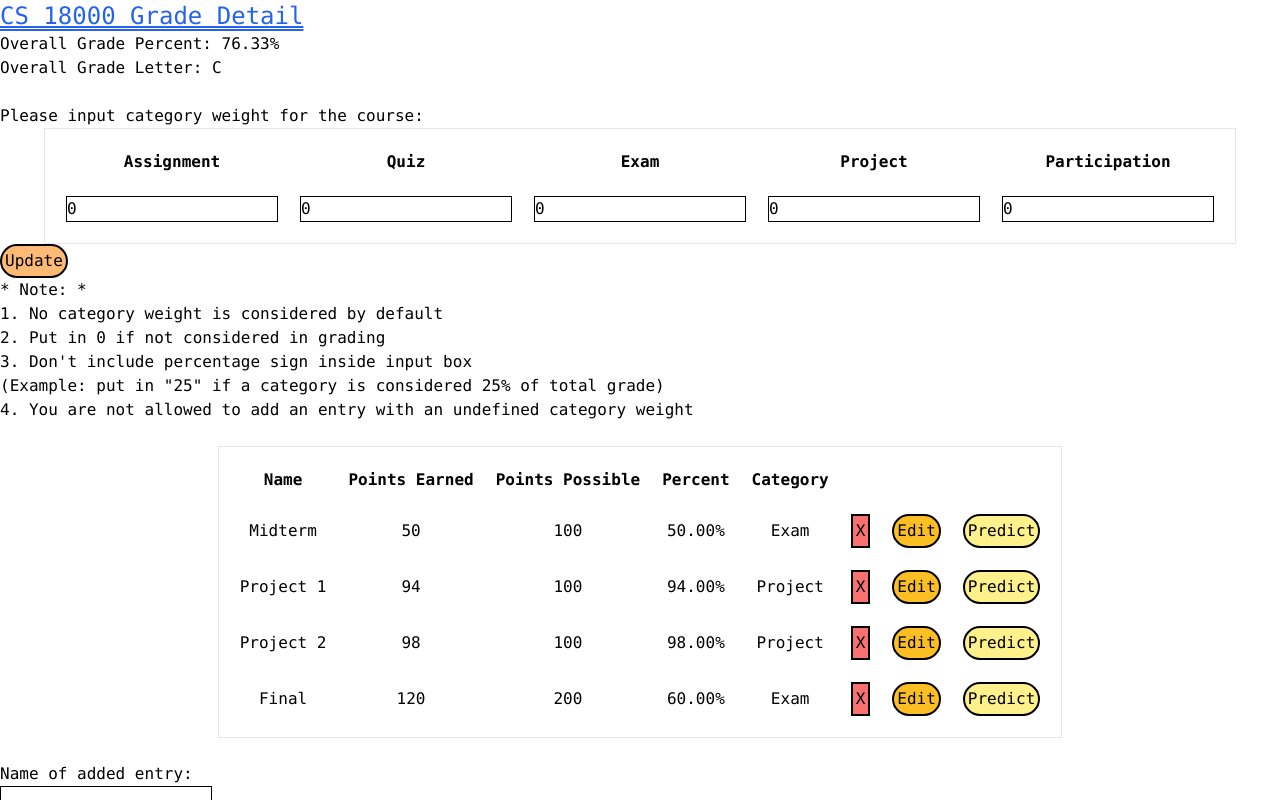
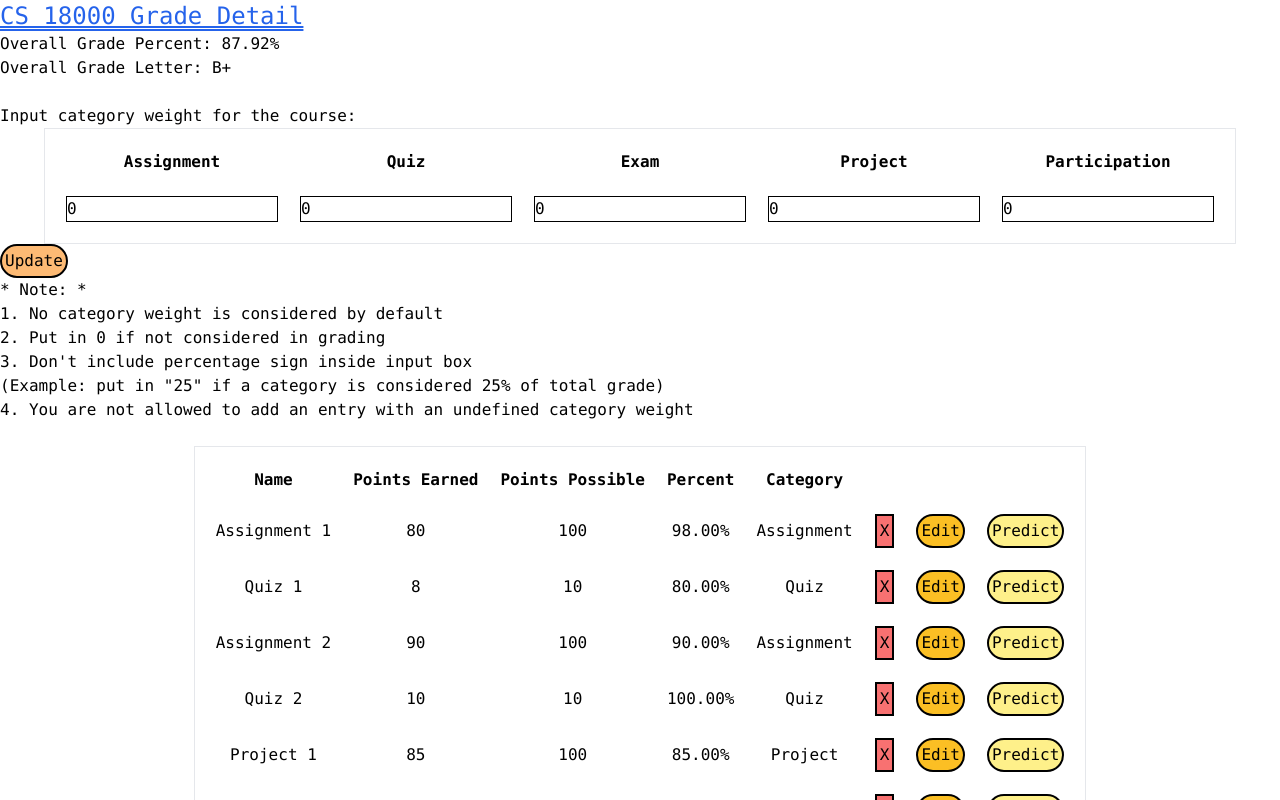
Before and after one commit to AndyLi0503/Brighten, a React (Create React App) app: page / in a window 1280 px wide. Shown: the top 800 px of the page. Built offline with nearby package versions, Linux system fonts and the light colour scheme.

Commit message:
Ready for final demo

```diff
--- a/src/components/Entry.jsx
+++ b/src/components/Entry.jsx
@@ -205,57 +205,104 @@ function Entry({
       totalPossible = 0
     }
 
-    console.log(_gradePercent)
+    // console.log(_gradePercent)
     let percentNeeded =
       parseInt(entryTargetRef.current.value) / 100 - _gradePercent
 
     // console.log(percentNeeded)
-    console.log(examWeightProp)
+    // console.log(examWeightProp)
 
     if (thisCategory === 'Assignment') {
       if (weightsProp[0] === 0) {
-        setPEState((percentNeeded / assignmentWeightProp) * assignmentPP)
+        setPEState(
+          (
+            Math.round(
+              (percentNeeded / assignmentWeightProp) * assignmentPP * 100
+            ) / 100
+          ).toFixed(2)
+        )
       } else {
-        setPEState((percentNeeded / weightsProp[0]) * assignmentPP)
+        setPEState(
+          (
+            Math.round((percentNeeded / weightsProp[0]) * examPP * 100) / 100
+          ).toFixed(2)
+        )
       }
     }
     if (thisCategory === 'Quiz') {
       if (weightsProp[1] === 0) {
-        setPEState((percentNeeded / quizWeightProp) * quizPP)
+        setPEState(
+          (
+            Math.round((percentNeeded / quizWeightProp) * quizPP * 100) / 100
+          ).toFixed(2)
+        )
       } else {
-        setPEState((percentNeeded / weightsProp[1]) * quizPP)
+        setPEState(
+          (
+            Math.round((percentNeeded / weightsProp[1]) * quizPP * 100) / 100
+          ).toFixed(2)
+        )
       }
     }
     if (thisCategory === 'Exam') {
       if (weightsProp[2] === 0) {
-        setPEState((percentNeeded / examWeightProp) * examPP)
+        setPEState(
+          (
+            Math.round((percentNeeded / examWeightProp) * examPP * 100) / 100
+          ).toFixed(2)
+        )
       } else {
-        setPEState((percentNeeded / weightsProp[2]) * examPP)
+        setPEState(
+          (
+            Math.round((percentNeeded / weightsProp[2]) * examPP * 100) / 100
+          ).toFixed(2)
+        )
       }
     }
     if (thisCategory === 'Project') {
       if (weightsProp[3] === 0) {
-        setPEState((percentNeeded / projectWeightProp) * projectPP)
+        setPEState(
+          (
+            Math.round((percentNeeded / projectWeightProp) * projectPP * 100) /
+            100
+          ).toFixed(2)
+        )
       } else {
-        setPEState((percentNeeded / weightsProp[3]) * projectPP)
+        setPEState(
+          (
+            Math.round((percentNeeded / weightsProp[3]) * projectPP * 100) / 100
+          ).toFixed(2)
+        )
       }
     }
     if (thisCategory === 'Participation') {
       if (weightsProp[4] === 0) {
-        setPEState((percentNeeded / participationWeightProp) * participationPP)
+        setPEState(
+          (
+            Math.round(
+              (percentNeeded / examWeightProp) * participationPP * 100
+            ) / 100
+          ).toFixed(2)
+        )
       } else {
-        setPEState((percentNeeded / weightsProp[4]) * participationPP)
+        setPEState(
+          (
+            Math.round(
+              (percentNeeded / weightsProp[4]) * participationPP * 100
+            ) / 100
+          ).toFixed(2)
+        )
       }
     }
   }
 
   const handleOnClickEnd = () => {
-    setIsPredicting(false)
     handleEnd(
       entryProp.id,
-      parseInt(pointsEarnedState),
+      Number(pointsEarnedState),
       parseInt(pointsPossibleState)
     )
+    setIsPredicting(false)
   }
 
   if (isEditing && !isPredicting) {
@@ -298,10 +345,16 @@ function Entry({
     return (
       <tr>
         <td className="font-mono">{entryProp.name}</td>
-        <td className="font-mono">{pointsEarnedState}</td>
+        <td className="font-mono">
+          {(Math.round(pointsEarnedState * 100) / 100).toFixed(2)}
+        </td>
         <td className="font-mono">{pointsPossibleState}</td>
         <td className="font-mono">
-          {(pointsEarnedState / pointsPossibleState) * 100}%
+          {(
+            Math.round((pointsEarnedState / pointsPossibleState) * 100 * 100) /
+            100
+          ).toFixed(2)}
+          %
         </td>
         <td className="font-mono">{entryProp.category}</td>
         <td>
--- a/src/components/Table.jsx
+++ b/src/components/Table.jsx
@@ -35,18 +35,38 @@ export default function Table({ tableProp }) {
   const participationWeightRef = useRef()
 
   useEffect(function () {
-    const e1 = new Entry(uuidv4(), 'Midterm', 50, 100, '50.00%', 'Exam')
-    const e2 = new Entry(uuidv4(), 'Project 1', 94, 100, '94.00%', 'Project')
-    const e3 = new Entry(uuidv4(), 'Project 2', 98, 100, '98.00%', 'Project')
-    const e4 = new Entry(uuidv4(), 'Final', 120, 200, '60.00%', 'Exam')
-    // const e1 = new Entry(uuidv4(), 'Homework 1', 98, 100, '98.00%', Homework)
-    // const e2 = new Entry(uuidv4(), '')
+    const e1 = new Entry(
+      uuidv4(),
+      'Assignment 1',
+      80,
+      100,
+      '98.00%',
+      'Assignment'
+    )
+    const e2 = new Entry(uuidv4(), 'Quiz 1', 8, 10, '80.00%', 'Quiz')
+    const e3 = new Entry(
+      uuidv4(),
+      'Assignment 2',
+      90,
+      100,
+      '90.00%',
+      'Assignment'
+    )
+    const e4 = new Entry(uuidv4(), 'Quiz 2', 10, 10, '100.00%', 'Quiz')
+    const e5 = new Entry(uuidv4(), 'Project 1', 85, 100, '85.00%', 'Project')
+    const e6 = new Entry(uuidv4(), 'Midterm', 55, 100, '55.00%', 'Exam')
+    const e7 = new Entry(uuidv4(), 'Project 2', 190, 200, '95.00%', 'Project')
+    const e8 = new Entry(uuidv4(), 'Final', 285, 300, '95.00%', 'Exam')
 
     const arr = []
     arr.push(e1)
     arr.push(e2)
     arr.push(e3)
     arr.push(e4)
+    arr.push(e5)
+    arr.push(e6)
+    arr.push(e7)
+    arr.push(e8)
     setEntries(arr)
     setEntriesInit(arr)
 
@@ -58,7 +78,6 @@ export default function Table({ tableProp }) {
   }, [])
 
   useEffect(() => {
-    // console.log(weights)
     calculationTotal()
   }, [entries, weights])
 
@@ -96,7 +115,7 @@ export default function Table({ tableProp }) {
         {
           id: uuidv4(),
           name: name,
-          pointsEarned: npe,
+          pointsEarned: (Math.round(npe * 100 * 100) / 100).toFixed(2),
           pointsPossible: npp,
           percent: (Math.round((npe / npp) * 100 * 100) / 100).toFixed(2) + '%',
           category: category,
@@ -108,34 +127,6 @@ export default function Table({ tableProp }) {
     entryPERef.current.value = null
     entryPPRef.current.value = null
     entryCategoryRef.current.value = null
-  }
-
-  function checkContainsWeight() {
-    let assignmentContain = false
-    let quizContain = false
-    let examContain = false
-    let projectContain = false
-    let participationContain = false
-    for (const entry of entries) {
-      if (entry.category === 'Assignment') {
-        assignmentContain = true
-      } else if (entry.category === 'Quiz') {
-        quizContain = true
-      } else if (entry.category === 'Exam') {
-        examContain = true
-      } else if (entry.category === 'Project') {
-        projectContain = true
-      } else if (entry.category === 'Participation') {
-        participationContain = true
-      }
-    }
-    setWeightsContain([
-      assignmentContain,
-      quizContain,
-      examContain,
-      projectContain,
-      participationContain,
-    ])
   }
 
   function calculationTotal() {
@@ -279,7 +270,7 @@ export default function Table({ tableProp }) {
       }
       // console.log('Exam weight: ', weights[2])
       // console.log('Exam category percent: ', categoryPercent)
-      // console.log('grade perccent: ', _gradePercent)
+      // console.log('grade percent: ', _gradePercent)
       // console.log('Exam total earned: ', totalEarned)
       // console.log('Exam total possible: ', totalPossible)
 
@@ -303,7 +294,7 @@ export default function Table({ tableProp }) {
 
       // console.log('Project weight: ', weights[3])
       // console.log('Project category percent: ', categoryPercent)
-      // console.log('grade perccent: ', _gradePercent)
+      // console.log('grade percent: ', _gradePercent)
       // console.log('Project total earned: ', totalEarned)
       // console.log('Project total possible: ', totalPossible)
       totalEarned = 0
@@ -452,7 +443,7 @@ export default function Table({ tableProp }) {
       <p className="font-mono">Overall Grade Letter: {gradeLetter} </p>
       <br></br>
 
-      <p className="font-mono">Please input category weight for the course:</p>
+      <p className="font-mono">Input category weight for the course:</p>
       <div>
         <table className="table-auto border-separate border-spacing-5 border">
           <thead className="text-center">
```
